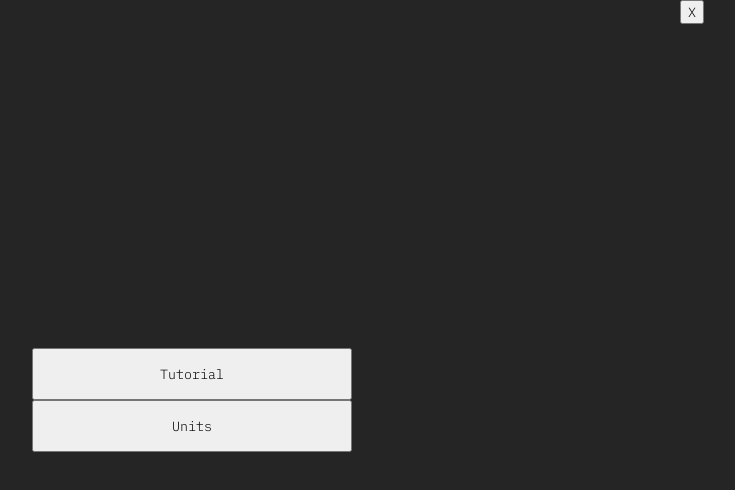
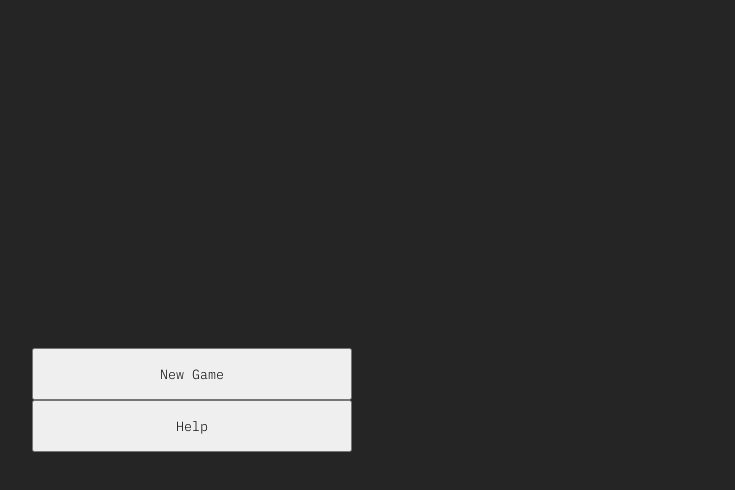
Before and after one commit to klope3/react-turn-based-game, a React (Vite) app: page / in a window 1280 px wide. Shown: the top 490 px of the page, without its empty margins (448-1183 px from the left). Built offline with nearby package versions, Linux system fonts and the light colour scheme.

Commit message:
Fix bug where info menu is displayed on page load

```diff
--- a/src/AppProvider.tsx
+++ b/src/AppProvider.tsx
@@ -20,7 +20,7 @@ export function useApp() {
 }
 
 export function AppProvider({ children }: AppProviderProps) {
-  const [showInfoMenu, setShowInfoMenu] = useState(true);
+  const [showInfoMenu, setShowInfoMenu] = useState(false);
 
   return (
     <AppContext.Provider value={{ showInfoMenu, setShowInfoMenu }}>
```
